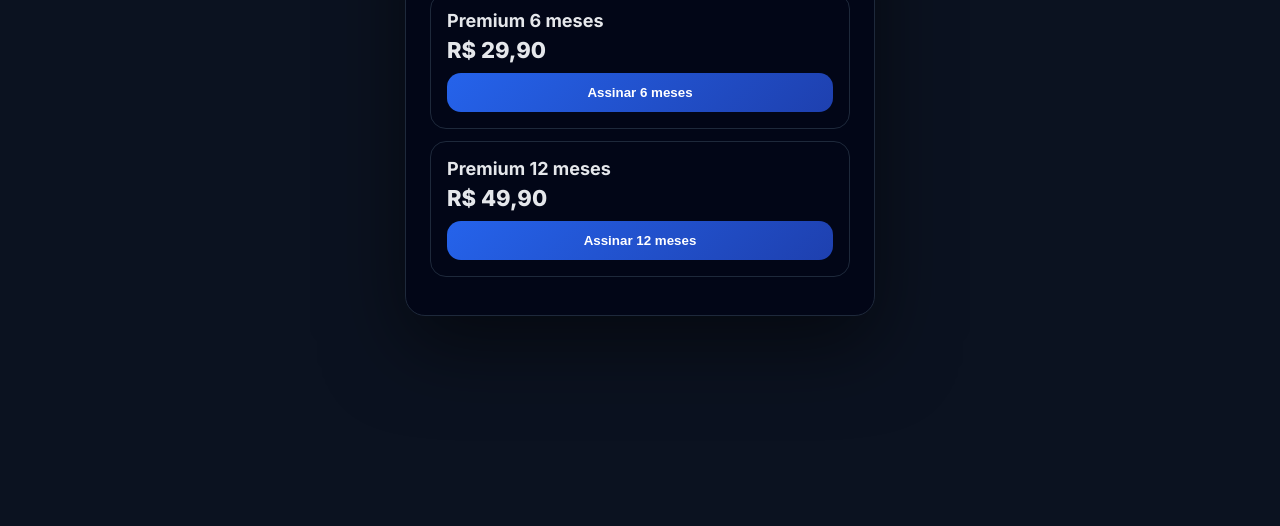
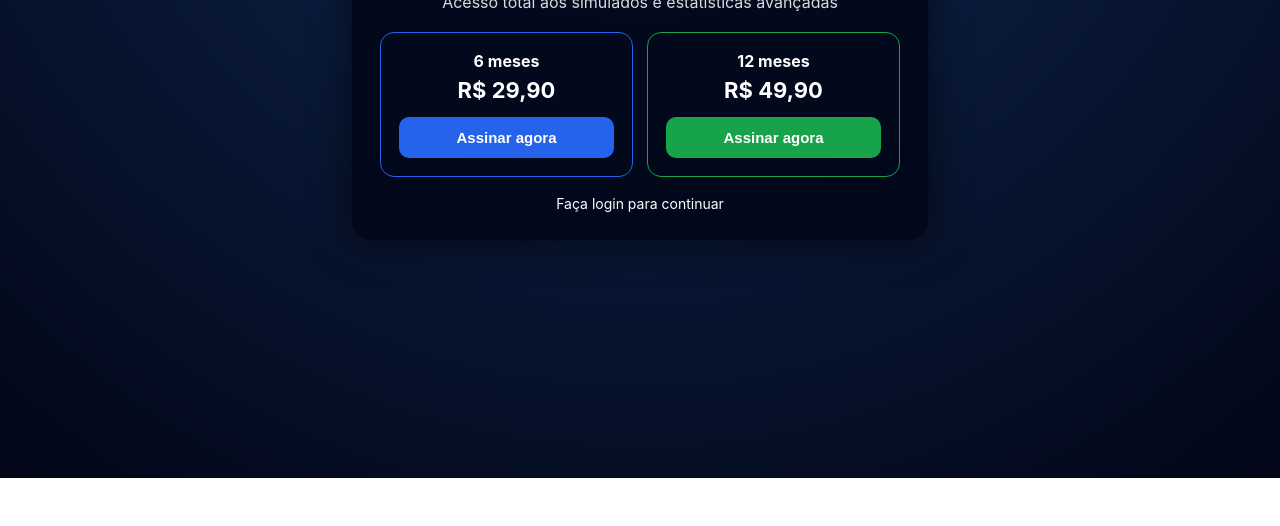
Before and after one commit to Megaestudos/Quiz-Guarda-Civil-Premium, a plain HTML site: page premium.html in a window 1280 px wide. Shown: the part 322-848 px from the top of the page. After the commit the page ends 800 px from the top, so only its background shows below. Drawn offline with Linux system fonts and the light colour scheme; no server answers.

Commit message:
index.html

```diff
--- a/premium.html
+++ b/premium.html
@@ -1,92 +1,87 @@
-<!doctype html>
+<!DOCTYPE html>
 <html lang="pt-BR">
 <head>
-  <meta charset="utf-8" />
+<meta charset="UTF-8" />
+<title>Torne-se Premium</title>
 <meta name="viewport" content="width=device-width, initial-scale=1" />
-  <title>Assinar Premium</title>
 
-  <link rel="preconnect" href="https://fonts.googleapis.com">
-  <link rel="preconnect" href="https://fonts.gstatic.com" crossorigin>
-  <link href="https://fonts.googleapis.com/css2?family=Inter:wght@400;600;700;800&display=swap" rel="stylesheet">
+<!-- Firebase -->
+<script src="https://www.gstatic.com/firebasejs/10.8.0/firebase-app-compat.js"></script>
+<script src="https://www.gstatic.com/firebasejs/10.8.0/firebase-auth-compat.js"></script>
 
 <style>
-    body {
-      margin: 0;
-      min-height: 100vh;
+body{
+  margin:0;
+  min-height:100vh;
   font-family: Inter, system-ui, Arial, sans-serif;
-      background: #0b1220;
-      color: #e5e7eb;
-      display: grid;
-      place-items: center;
-      padding: 24px;
+  background: radial-gradient(circle at top, #0f2a55, #020617);
+  color:#fff;
+  display:flex;
+  align-items:center;
+  justify-content:center;
 }
-
-    .card {
-      max-width: 420px;
-      width: 100%;
-      background: #020617;
-      border: 1px solid #1e293b;
-      border-radius: 20px;
-      padding: 24px;
-      box-shadow: 0 30px 80px rgba(0,0,0,.5);
+.card{
+  width:95%;
+  max-width:520px;
+  background:rgba(2,6,23,.85);
+  border-radius:18px;
+  padding:28px;
+  box-shadow:0 0 40px rgba(0,0,0,.6);
 }
-
-    h1 {
-      margin: 0 0 8px;
-      font-size: 26px;
-      text-align: center;
+h1{
+  margin:0 0 8px;
+  text-align:center;
 }
-
-    .sub {
-      text-align: center;
-      font-size: 14px;
-      opacity: .8;
-      margin-bottom: 24px;
+.subtitle{
+  text-align:center;
+  opacity:.85;
+  margin-bottom:20px;
 }
-
-    .plan {
-      border: 1px solid #1e293b;
-      border-radius: 16px;
-      padding: 16px;
-      margin-bottom: 12px;
+.plans{
+  display:grid;
+  grid-template-columns:1fr 1fr;
+  gap:14px;
 }
-
-    .plan h3 {
-      margin: 0 0 6px;
-      font-size: 18px;
+.plan{
+  border:1px solid #1e3a8a;
+  border-radius:14px;
+  padding:18px;
+  text-align:center;
 }
-
-    .price {
-      font-size: 22px;
-      font-weight: 800;
-      margin-bottom: 10px;
+.plan.popular{ border-color:#2563eb }
+.plan.best{ border-color:#16a34a }
+.price{
+  font-size:22px;
+  font-weight:700;
+  margin:6px 0 14px;
 }
-
-    button {
-      width: 100%;
-      padding: 12px;
-      border-radius: 14px;
-      border: 0;
-      font-weight: 800;
-      cursor: pointer;
-      background: linear-gradient(135deg, #2563eb, #1e40af);
-      color: #fff;
+button{
+  width:100%;
+  padding:12px;
+  border:none;
+  border-radius:10px;
+  font-size:15px;
+  font-weight:600;
+  cursor:pointer;
+  background:#2563eb;
+  color:#fff;
 }
-
-    button:disabled {
-      opacity: .6;
-      cursor: not-allowed;
+button.green{ background:#16a34a }
+button:disabled{
+  opacity:.6;
+  cursor:not-allowed;
 }
-
-    .msg {
-      margin-top: 14px;
-      font-size: 14px;
-      text-align: center;
-      color: #f87171;
+.status{
+  text-align:center;
+  margin-top:18px;
+  font-size:14px;
 }
-
-    .ok {
-      color: #22c55e;
+.premium-ok{
+  background:#16a34a;
+  padding:10px;
+  border-radius:10px;
+  text-align:center;
+  margin-bottom:16px;
 }
 </style>
 </head>
@@ -94,129 +89,126 @@
 <body>
 
 <div class="card">
-    <h1>Plano Premium</h1>
-    <div class="sub">Libere acesso total aos simulados</div>
 
-    <div id="statusBox" class="sub"></div>
-
-    <div class="plan">
-      <h3>Premium 6 meses</h3>
-      <div class="price">R$ 29,90</div>
-      <button onclick="assinar('6m')">Assinar 6 meses</button>
+  <h1>⭐ Torne-se Premium</h1>
+  <div class="subtitle">
+    Acesso total aos simulados e estatísticas avançadas
   </div>
 
-    <div class="plan">
-      <h3>Premium 12 meses</h3>
-      <div class="price">R$ 49,90</div>
-      <button onclick="assinar('12m')">Assinar 12 meses</button>
+  <div id="premiumBox" style="display:none" class="premium-ok">
+    ✅ Você já é Premium
   </div>
 
-    <div id="msg" class="msg"></div>
+  <div class="plans" id="plansBox">
+    <div class="plan popular">
+      <strong>6 meses</strong>
+      <div class="price">R$ 29,90</div>
+      <button onclick="assinar('6m')">Assinar agora</button>
     </div>
 
-<script type="module">
-  import { initializeApp } from "https://www.gstatic.com/firebasejs/10.12.5/firebase-app.js";
-  import {
-    getAuth,
-    onAuthStateChanged
-  } from "https://www.gstatic.com/firebasejs/10.12.5/firebase-auth.js";
+    <div class="plan best">
+      <strong>12 meses</strong>
+      <div class="price">R$ 49,90</div>
+      <button class="green" onclick="assinar('12m')">Assinar agora</button>
+    </div>
+  </div>
 
-  // 🔧 CONFIG FIREBASE
-  const firebaseConfig = {
-    apiKey: "AIzaSyB36ZszS8v_DeOn3at7zEo_tFq86WU0sI4",
+  <div class="status" id="status">Verificando conta…</div>
+
+</div>
+
+<script>
+/* ===============================
+   CONFIG FIREBASE
+================================ */
+firebase.initializeApp({
+  apiKey: "SUA_API_KEY",
   authDomain: "simulados-concursos-22c91.firebaseapp.com",
-    projectId: "simulados-concursos-22c91",
-  };
+});
 
-  const app = initializeApp(firebaseConfig);
-  const auth = getAuth(app);
+/* ===============================
+   HELPERS
+================================ */
+const FUNCTIONS_BASE =
+  "https://us-central1-simulados-concursos-22c91.cloudfunctions.net";
 
-  const statusBox = document.getElementById("statusBox");
-  const msg = document.getElementById("msg");
+function setStatus(msg){
+  document.getElementById("status").innerText = msg;
+}
 
-  let currentUser = null;
-
-  // 🔐 OBSERVA LOGIN
-  onAuthStateChanged(auth, async (user) => {
-    if (!user) {
-      msg.innerText = "Você precisa estar logado para assinar.";
+/* ===============================
+   AUTH STATE
+================================ */
+firebase.auth().onAuthStateChanged(async user=>{
+  if(!user){
+    setStatus("Faça login para continuar");
     return;
   }
 
-    currentUser = user;
-    statusBox.innerText = "Usuário logado: " + user.email;
+  try{
+    const token = await user.getIdToken();
 
-    // 🔎 checa status premium
-    try {
-      const idToken = await user.getIdToken(true);
-
-      const resp = await fetch(
-        "https://us-central1-simulados-concursos-22c91.cloudfunctions.net/checkPremium",
-        {
-          headers: {
-            Authorization: `Bearer ${idToken}`
-          }
-        }
-      );
-
-      const data = await resp.json();
-
-      if (data.premium) {
-        statusBox.innerHTML = "✅ Você já é <b>Premium</b>";
-        statusBox.classList.add("ok");
-
-        document.querySelectorAll("button").forEach(b => {
-          b.disabled = true;
-          b.innerText = "Plano ativo";
-        });
-      }
-    } catch (e) {
-      console.error(e);
+    const r = await fetch(FUNCTIONS_BASE + "/checkPremium",{
+      headers:{
+        Authorization:"Bearer " + token
       }
     });
 
-  // 🔥 FUNÇÃO DE ASSINATURA (RESOLVE O 401)
-  async function assinar(planId) {
-    try {
-      if (!currentUser) {
-        msg.innerText = "Você precisa estar logado.";
+    const j = await r.json();
+
+    if(j.premium){
+      document.getElementById("premiumBox").style.display="block";
+      document.getElementById("plansBox").style.display="none";
+      setStatus("Plano ativo até " + j.premiumUntil);
+    }else{
+      setStatus("Escolha um plano");
+    }
+
+  }catch(e){
+    console.error(e);
+    setStatus("Erro ao verificar plano");
+  }
+});
+
+/* ===============================
+   ASSINAR
+================================ */
+async function assinar(planId){
+  setStatus("Gerando pagamento…");
+
+  const user = firebase.auth().currentUser;
+  if(!user){
+    setStatus("Usuário não autenticado");
     return;
   }
 
-      msg.innerText = "";
+  try{
+    const token = await user.getIdToken();
 
-      const idToken = await currentUser.getIdToken(true);
+    const r = await fetch(FUNCTIONS_BASE + "/createCheckout",{
+      method:"POST",
+      headers:{
+        "Content-Type":"application/json",
+        Authorization:"Bearer " + token
+      },
+      body:JSON.stringify({ planId })
+    });
 
-      const resp = await fetch(
-        "https://us-central1-simulados-concursos-22c91.cloudfunctions.net/createCheckout",
-        {
-          method: "POST",
-          headers: {
-            "Content-Type": "application/json",
-            Authorization: `Bearer ${idToken}`,
-          },
-          body: JSON.stringify({ planId }),
-        }
-      );
+    const j = await r.json();
 
-      const data = await resp.json();
-
-      if (!data.ok || !data.init_point) {
-        msg.innerText = "Erro ao iniciar pagamento.";
-        console.error(data);
+    if(!j.ok){
+      setStatus("Erro ao iniciar pagamento");
+      console.error(j);
       return;
     }
 
-      // 🚀 REDIRECIONA PARA MERCADO PAGO
-      window.location.href = data.init_point;
+    window.location.href = j.init_point;
 
-    } catch (e) {
-      msg.innerText = "Erro ao processar assinatura.";
+  }catch(e){
     console.error(e);
+    setStatus("Falha ao criar pagamento");
   }
 }
-
-  window.assinar = assinar;
 </script>
 
 </body>
```
Lines whose indentation alone changed are shown as unchanged.
